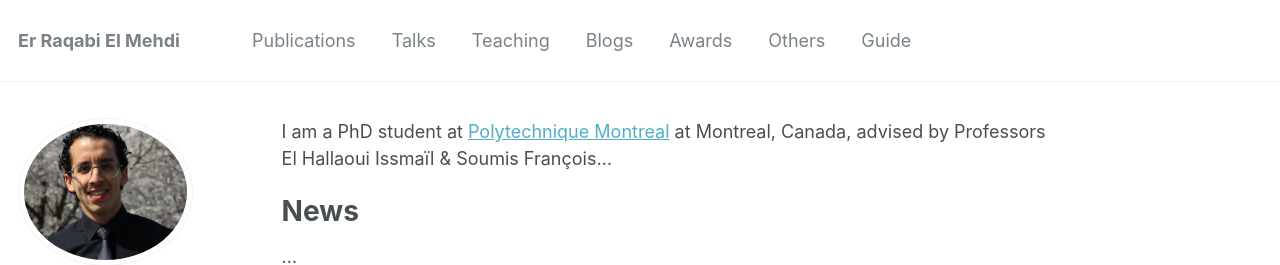
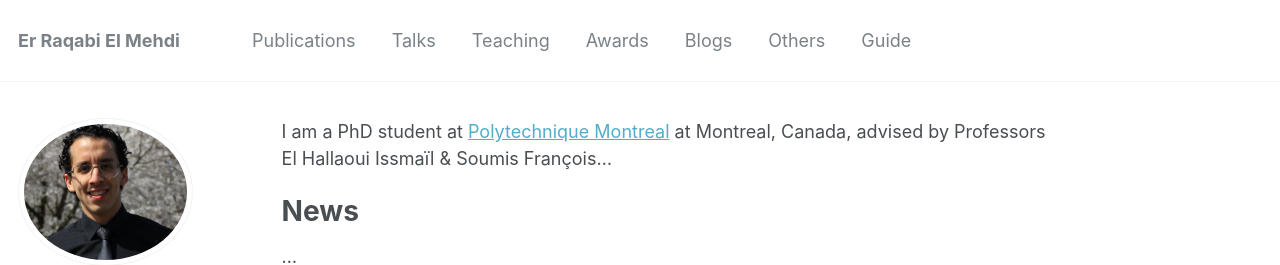
Before and after one commit to RqbMedi/rqbmedi.github.io, a Jekyll site: the page built from _pages/about.md, in a window 1280 px wide. Shown: the top 265 px of the page. Built offline with Jekyll 4.4.1, drawn with Linux system fonts in a browser that asks for light colours; some web fonts are replaced.

```diff
--- a/_data/navigation.yml
+++ b/_data/navigation.yml
@@ -9,10 +9,10 @@ main:
   - title: "Teaching"
     url: /teaching/
 
-  - title: "Blogs"
+  - title: "Awards"
     url: /blogs/
 
-  - title: "Awards"
+  - title: "Blogs"
     url: /portfolio/
 
   - title: "Others"
```
